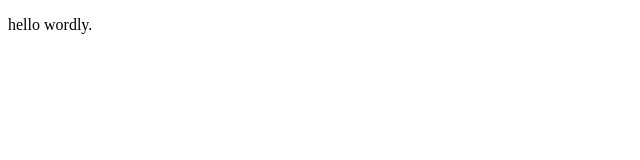
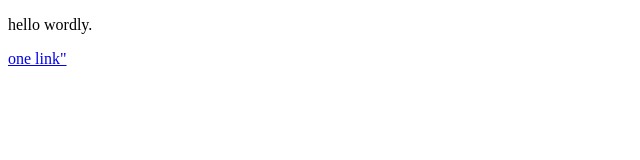
Before and after one commit to Juc1/netlify-test-250721, a plain HTML site: page index.html in a window 1280 px wide. Shown: the full height of the page, 0-640 px from the left. Drawn offline with Linux system fonts and the light colour scheme.

Commit message:
Update index.html

```diff
--- a/index.html
+++ b/index.html
@@ -5,5 +5,7 @@
     </head>
     <body>
         <p>hello wordly.</p>
+
+        <a href="/one.html">one link"</a>
     </body>
 </html>
```
